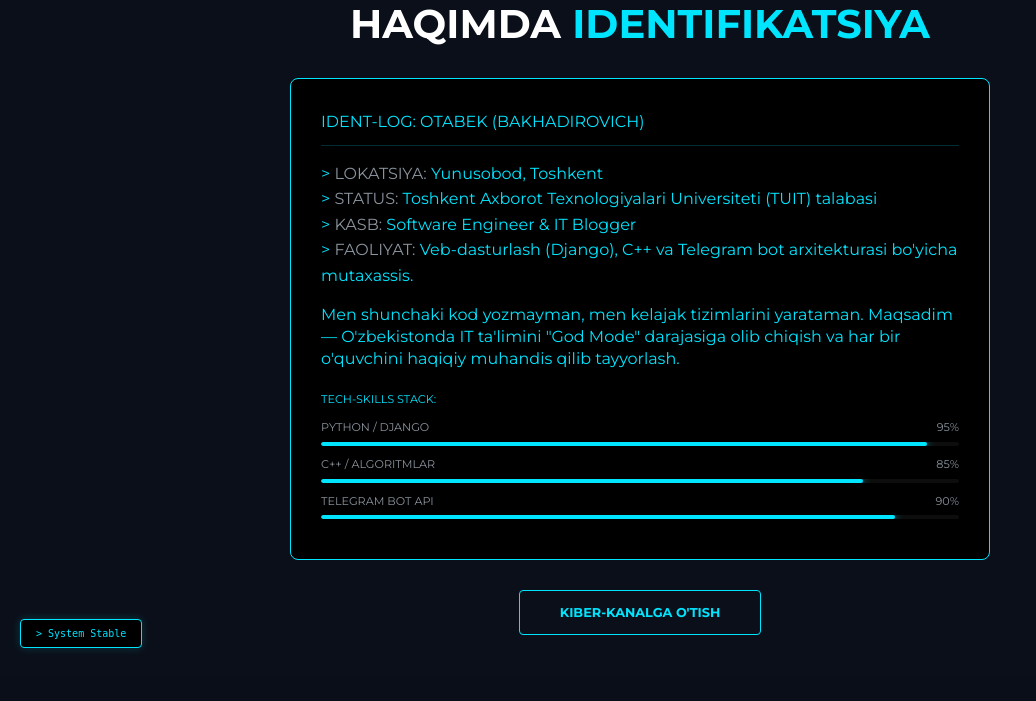
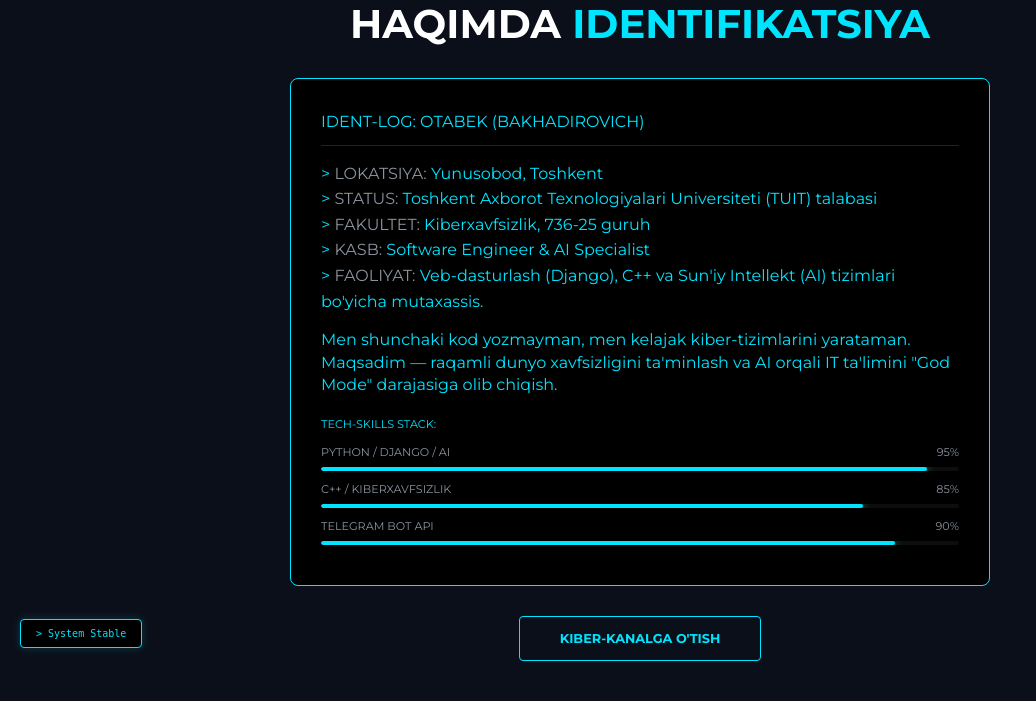
Before and after one commit to bahadirovch-tech/bakhadirovich-tech., a Django app: template akademiyam/templates/index.html in a window 1280 px wide, after a click on "HAQIMDA". Shown: the part 132-833 px from the top of the page, without its empty margins (0-1036 px from the left). Before the commit the page ends 783 px from the top, so only its background shows below. Run offline with Django 5.2, Linux system fonts and the light colour scheme; the template is opened without the code that fills it, so the values that code supplies are empty.

Commit message:
Faqat About bolimi yangilandi

```diff
--- a/akademiyam/templates/index.html
+++ b/akademiyam/templates/index.html
@@ -113,24 +113,25 @@
         </div>
     </main>
 
-    <main id="about" class="page">
+   <main id="about" class="page">
         <h2 style="font-size: 2.5rem; margin-bottom: 30px;">HAQIMDA <span class="highlight">IDENTIFIKATSIYA</span></h2>
         <div class="terminal-box" style="width: 100%; max-width: 700px;">
             <p style="color: #00e5ff; border-bottom: 1px solid rgba(0,229,255,0.2); padding-bottom: 10px; margin-bottom: 15px;">IDENT-LOG: OTABEK (BAKHADIROVICH)</p>
             <p>> <span style="color: #8b949e;">LOKATSIYA:</span> Yunusobod, Toshkent</p>
             <p>> <span style="color: #8b949e;">STATUS:</span> Toshkent Axborot Texnologiyalari Universiteti (TUIT) talabasi</p>
-            <p>> <span style="color: #8b949e;">KASB:</span> Software Engineer & IT Blogger</p>
-            <p>> <span style="color: #8b949e;">FAOLIYAT:</span> Veb-dasturlash (Django), C++ va Telegram bot arxitekturasi bo'yicha mutaxassis.</p>
-            <p style="margin-top: 15px; line-height: 1.4;">Men shunchaki kod yozmayman, men kelajak tizimlarini yarataman. Maqsadim — O'zbekistonda IT ta'limini "God Mode" darajasiga olib chiqish va har bir o'quvchini haqiqiy muhandis qilib tayyorlash.</p>
+            <p>> <span style="color: #8b949e;">FAKULTET:</span> Kiberxavfsizlik, 736-25 guruh</p>
+            <p>> <span style="color: #8b949e;">KASB:</span> Software Engineer & AI Specialist</p>
+            <p>> <span style="color: #8b949e;">FAOLIYAT:</span> Veb-dasturlash (Django), C++ va Sun'iy Intellekt (AI) tizimlari bo'yicha mutaxassis.</p>
+            <p style="margin-top: 15px; line-height: 1.4;">Men shunchaki kod yozmayman, men kelajak kiber-tizimlarini yarataman. Maqsadim — raqamli dunyo xavfsizligini ta'minlash va AI orqali IT ta'limini "God Mode" darajasiga olib chiqish.</p>
 
             <div style="margin-top: 20px;">
                 <p style="font-size: 0.7rem; color: #00e5ff;">TECH-SKILLS STACK:</p>
                 <div class="skill-bar-container">
-                    <div class="skill-name"><span>Python / Django</span><span>95%</span></div>
+                    <div class="skill-name"><span>Python / Django / AI</span><span>95%</span></div>
                     <div class="skill-line"><div class="skill-progress" style="width: 95%;"></div></div>
                 </div>
                 <div class="skill-bar-container">
-                    <div class="skill-name"><span>C++ / Algoritmlar</span><span>85%</span></div>
+                    <div class="skill-name"><span>C++ / Kiberxavfsizlik</span><span>85%</span></div>
                     <div class="skill-line"><div class="skill-progress" style="width: 85%;"></div></div>
                 </div>
                 <div class="skill-bar-container">
```
